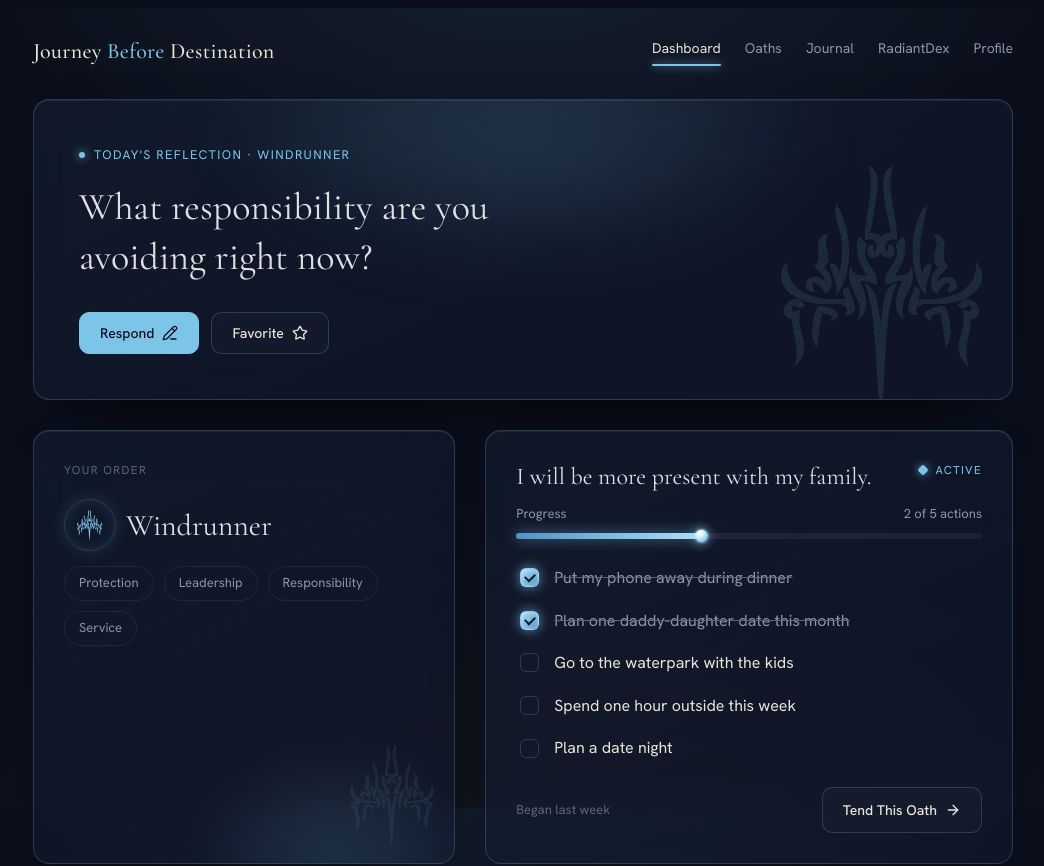
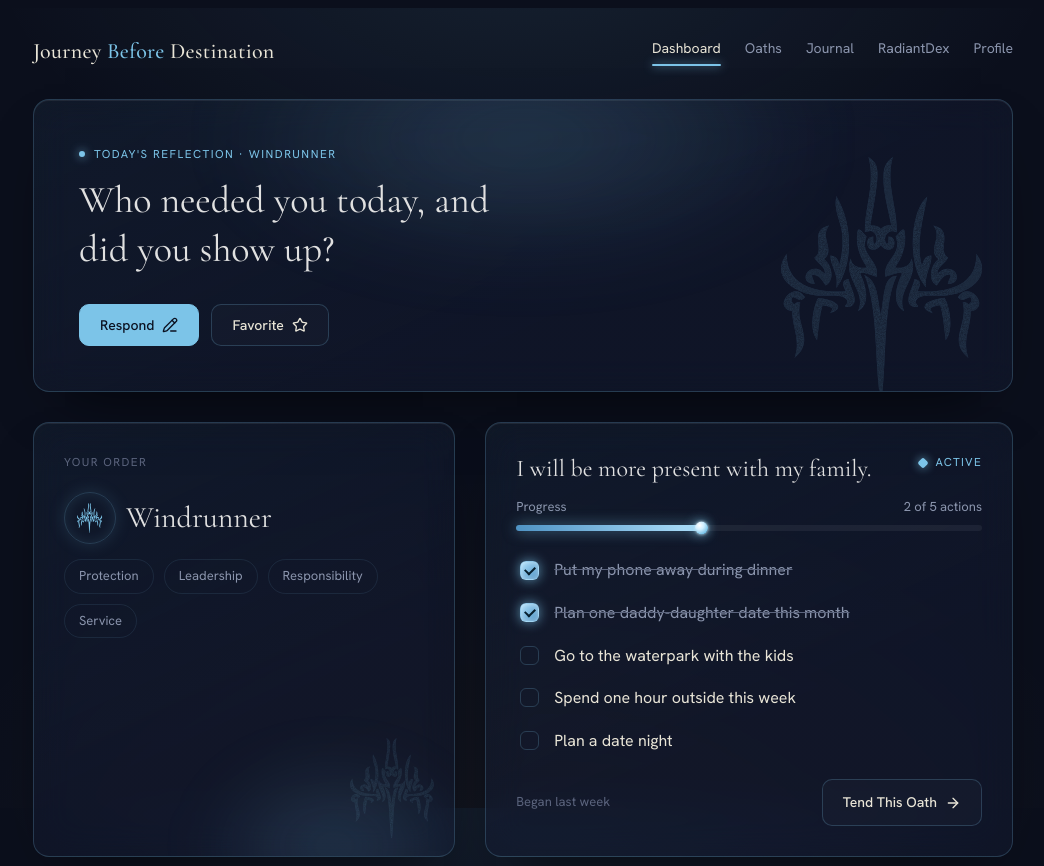
Before and after one commit to jcdev7858/JourneyBeforeDestination, a React (Vite) app in the folder app/: page / in a window 1280 px wide. Shown: the top 866 px of the page, without its empty margins (117-1161 px from the left). Built offline with nearby package versions, Linux system fonts and the light colour scheme.

Commit message:
Add today's-prompt: deterministic daily pick from order pool
- pickPromptForToday hashes the local date to index the prompt pool,
  so it's stable across reloads but rotates daily
- PromptCard renders the chosen prompt; Dashboard wires it via promptsForOrder

```diff
--- a/app/src/components/dashboard/PromptCard.jsx
+++ b/app/src/components/dashboard/PromptCard.jsx
@@ -1,37 +1,24 @@
-import { useState } from "react";
 import { useAppData } from "../../context/AppDataContext";
 import Card from "../ui/Card";
 import Flex from "../ui/Flex";
-import Modal from "../ui/Modal";
 import Title from "../ui/Title";
-import Text from "../ui/Text";
 import Button from "../ui/Button";
+import Eyebrow from "../Eyebrow";
 import styles from "./PromptCard.module.css";
-import cardStyles from "../ui/Card.module.css";
 import OrderGlyph from "../OrderGlyph";
 import { PencilLine, Star } from "lucide-react";
 
-function PromptCard() {
-  const [isModalVisible, setIsModalVisible] = useState(false);
+function PromptCard({ prompt, onRespond, onFav }) {
   const { user } = useAppData();
 
   return (
-    <>
     <Card className={styles.promptCard}>
-        <Flex className={cardStyles.eyebrow}>
-          <Text className={cardStyles.dot}></Text>
-          <Text>{`Today's reflection · ${user.orderId}`}</Text>
-        </Flex>
+      <Eyebrow lead="Today's Reflection" trail={user.orderId} />
       <Title level={1} className={styles.promptText}>
-          What responsibility are you avoiding right now?
+        {prompt.text}
       </Title>
       <Flex className={styles.promptActions}>
-          <Button
-            type="primary"
-            size="large"
-            icon={<PencilLine />}
-            onClick={() => setIsModalVisible(true)}
-          >
+        <Button type="primary" size="large" icon={<PencilLine />} onClick={() => onRespond(true)}>
           Respond
         </Button>
         <Button size="large" icon={<Star />}>
@@ -40,32 +27,6 @@ function PromptCard() {
       </Flex>
       <OrderGlyph order={user.orderId} h={240} variant="watermark" />
     </Card>
-      <Modal
-        open={isModalVisible}
-        onCancel={() => setIsModalVisible(false)}
-        centered
-        width={"80vw"}
-        closable
-        maskBlur
-        glassmorphic
-        title={
-          <Flex align="center" justify="space-between">
-            <Text>Respond</Text>
-          </Flex>
-        }
-        footer={null}
-        styles={{
-          content: {
-            border: "1px solid rgba(255, 255, 255, 0.06)",
-            maxHeight: "95vh",
-            overflowY: "auto",
-          },
-          body: {
-            padding: "30px",
-          },
-        }}
-      ></Modal>
-    </>
   );
 }
 
--- a/app/src/data/prompts.js
+++ b/app/src/data/prompts.js
@@ -22,7 +22,10 @@ export const PROMPTS = [
   // General — fit any order
   { id: "prompt-1", text: "What responsibility are you avoiding right now?" },
   { id: "prompt-2", text: "Where did you choose the harder right over the easier wrong today?" },
-  { id: "prompt-3", text: "What is one small step you can take, even if the destination is far off?" },
+  {
+    id: "prompt-3",
+    text: "What is one small step you can take, even if the destination is far off?",
+  },
   { id: "prompt-4", text: "Who needed you today, and did you show up?" },
   { id: "prompt-5", text: "What weakness are you pretending isn't there?" },
   { id: "prompt-6", text: "What truth about yourself are you not ready to say out loud?" },
@@ -77,3 +80,14 @@ export function promptsForOrder(orderId) {
 export function promptById(id) {
   return PROMPTS.find((p) => p.id === id);
 }
+
+export function pickPromptForToday(pool) {
+  const today = new Date().toLocaleDateString();
+  let sum = 0;
+
+  for (const char of today) {
+    sum += char.charCodeAt(0);
+  }
+
+  return pool[sum % pool.length];
+}
--- a/app/src/pages/Dashboard.jsx
+++ b/app/src/pages/Dashboard.jsx
@@ -1,14 +1,30 @@
+import { useState } from "react";
+import { useAppData } from "../context/AppDataContext";
+import { promptsForOrder, pickPromptForToday } from "../data/prompts";
 import PromptCard from "../components/dashboard/PromptCard";
 import OrderCard from "../components/dashboard/OrderCard";
 import ActiveOathCard from "../components/dashboard/ActiveOathCard";
+import ReflectionEditor from "../components/journal/ReflectionEditor";
 import ReadingProgress from "../components/dashboard/ReadingProgress";
 import layoutStyles from "../components/Layout.module.css";
 
 export default function Dashboard() {
+  const { user } = useAppData();
+  const [editing, setEditing] = useState(null);
+  const todaysPrompt = pickPromptForToday(promptsForOrder(user.orderId));
+
   return (
     <>
+      {editing && (
+        <ReflectionEditor
+          entry={editing === "new" ? undefined : editing}
+          closeModal={() => setEditing(null)}
+          themes={[]}
+        />
+      )}
+      {/* TODO: Fix the respond & fav buttons not working. has to do with not passing themes in */}
       <div className="rise" style={{ animationDelay: "100ms" }}>
-        <PromptCard />
+        <PromptCard prompt={todaysPrompt} onRespond={setEditing} onFav />
       </div>
       <div className={`${layoutStyles.grid2} rise`} style={{ animationDelay: "200ms" }}>
         <OrderCard />
```
Lines whose indentation alone changed are shown as unchanged.
